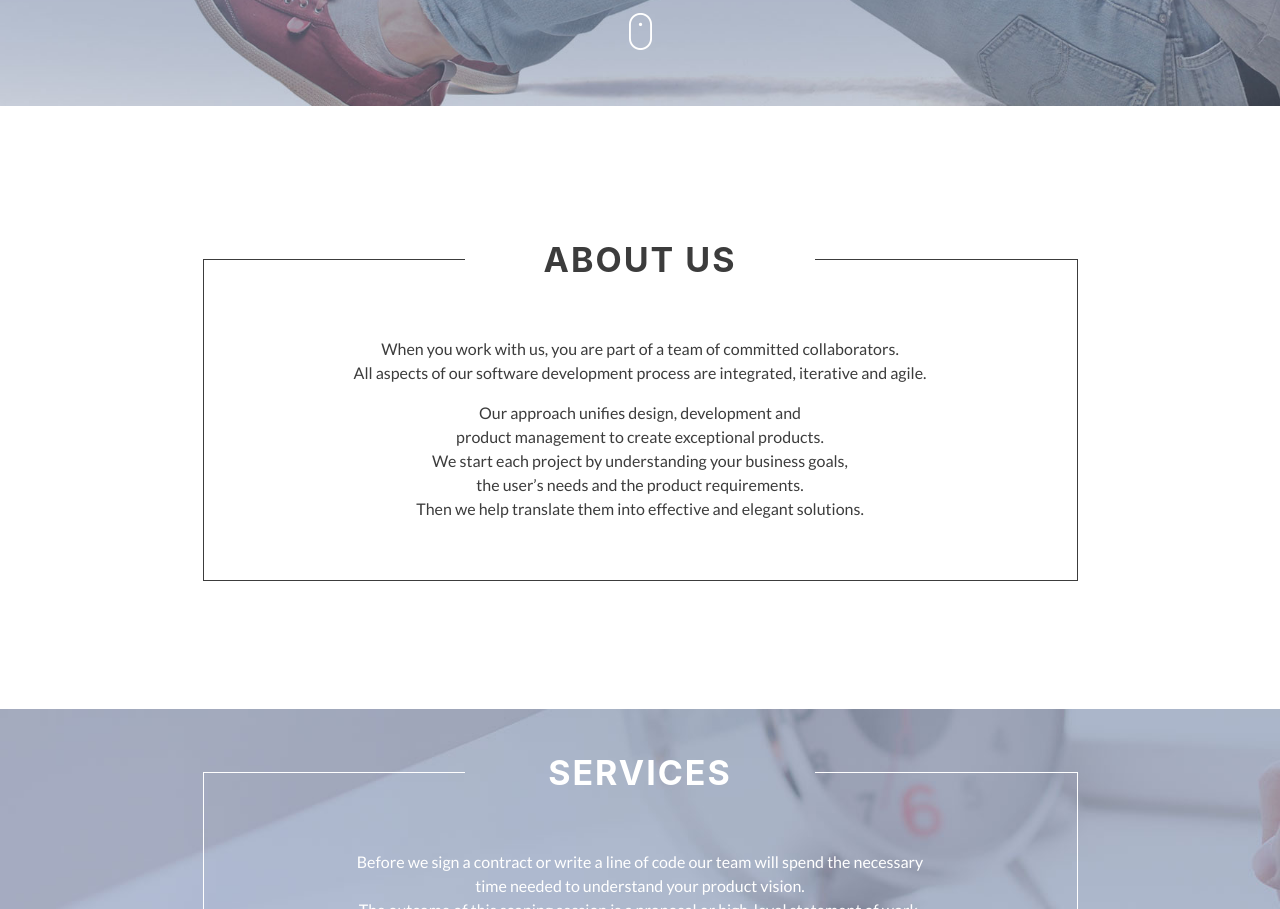
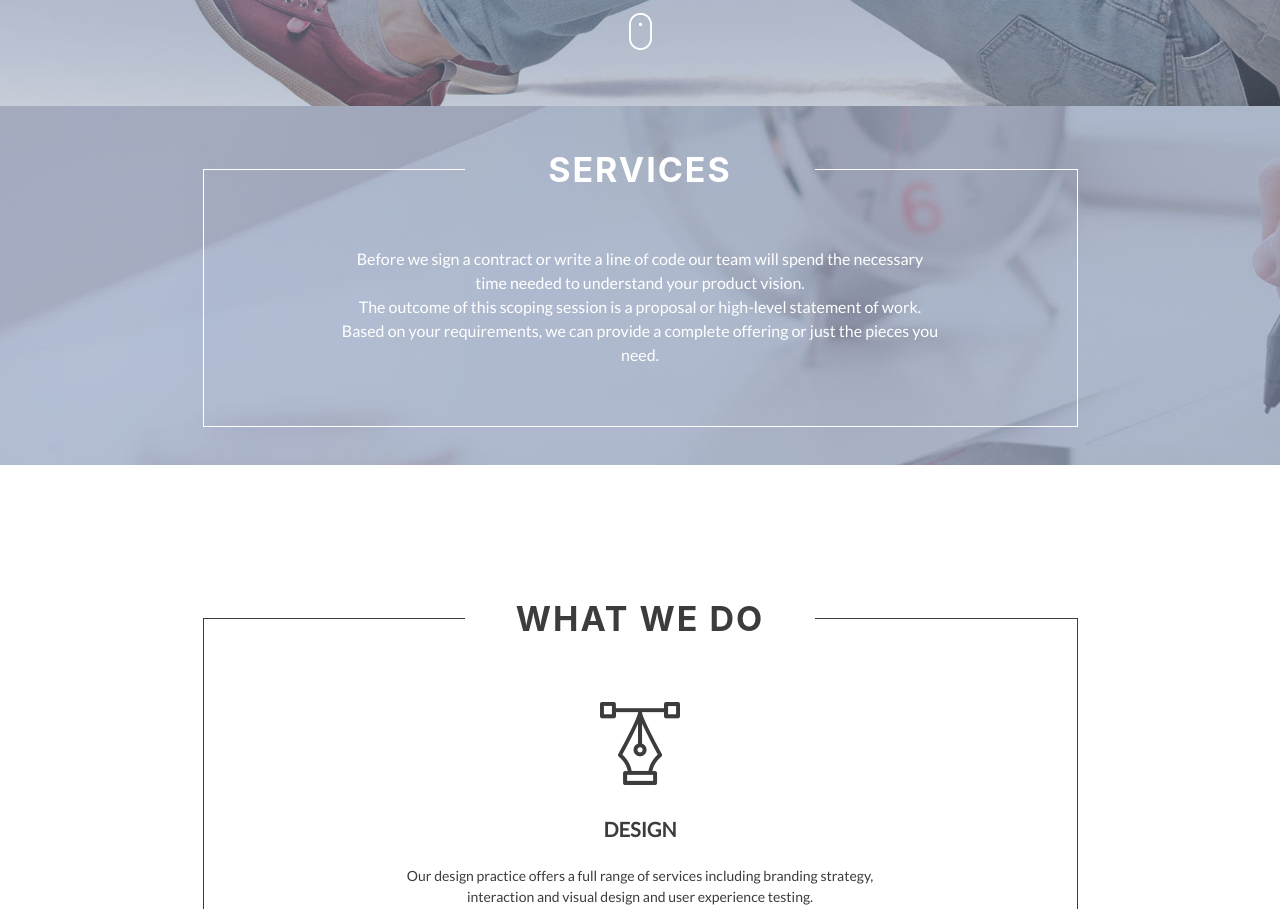
Before and after one commit to phucnguyen1998/psd-to-html, a plain HTML site: page index.html in a window 1280 px wide. Shown: the part 671-1580 px from the top of the page. Drawn offline with nearby package versions, Linux system fonts and the light colour scheme.

Commit message:
huy commit

```diff
--- a/index.html
+++ b/index.html
@@ -1,5 +1,5 @@
 <!DOCTYPE html>
-<!-- html huy vu 0611 ksdjgkldjgkldfjg-->
+<!-- html huy vu 0611-->
 <html>
 <head>
 	<title>New Psd Web</title>
@@ -26,19 +26,7 @@
 	<!-- End Header -->
 
 	<!-- About Us -->
-	<section>
-		<div class="container-fluid about">
-			<div class="about-us">
-				<fieldset class="about-fieldset">
-					<legend class="about-legend">about us</legend>
-					<div class="about-inner">
-						<p> When you work with us, you are part of a team of committed collaborators.<br> All aspects of our software development process are integrated, iterative and agile.</p>
-						<p>Our approach unifies design, development and<br> product management to create exceptional products.<br> We start each project by understanding your business goals,<br> the user’s needs and the product requirements.<br> Then we help translate them into effective and elegant solutions.</p>
-					</div>
-				</fieldset>
-			</div>
-		</div>
-	</section>
+
 	<!-- End About-Us -->
 
 	<!-- Services  -->
```
